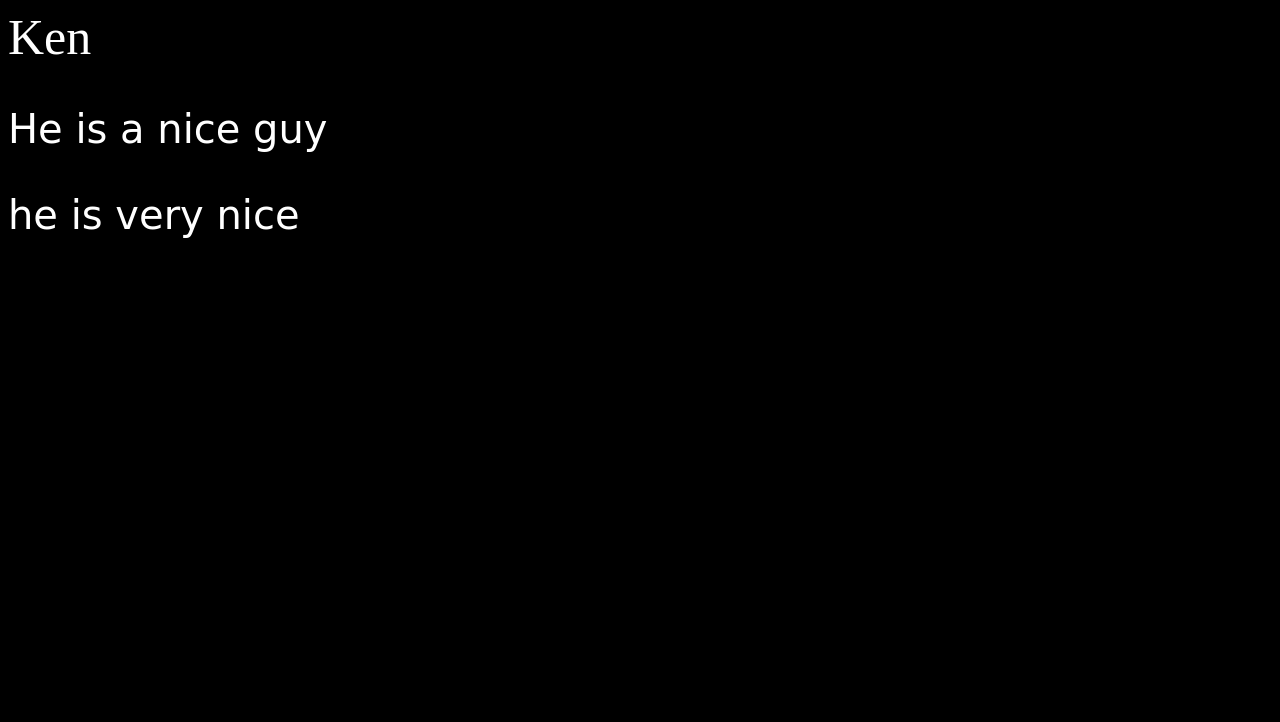
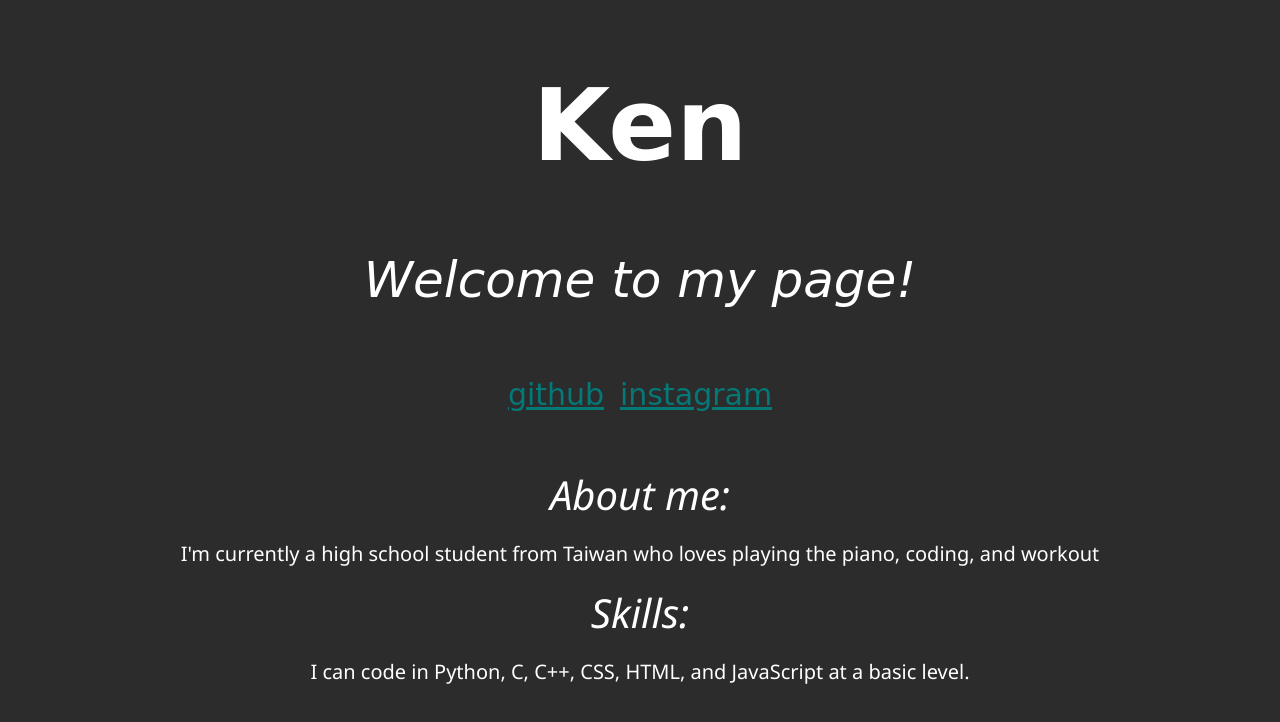
Before and after one commit to dkx20080629/dkx20080629.github.io, a plain HTML site: page author.html in a window 1280 px wide. Drawn offline with Linux system fonts and the light colour scheme.

Commit message:
Add files via upload

```diff
--- a/author.css
+++ b/author.css
@@ -1,14 +1,33 @@
 body {
-    background-color: black;
+    background-color: rgb(44, 44, 44);
 }
-h {
+h1 {
+    color: white;
+    font-size: 100px;
+    text-align: center;
+    font-family: cursive;
+}
+p {
     color: white;
     font-size: 50px;
     text-align: center;
+    font-family: cursive;
+}
 
+a {
+    color: rgb(5, 120, 120);
+    font-size: 30px;
 }
-p {
+
+.p1 {
     color: white;
     font-size: 40px;
-    font-family: cursive;
+    text-align: center;
+    font-family: Segoe UI;
 }
+.p2 {
+    color: white;
+    font-size: 20px;
+    text-align: center;
+    font-family: Segoe UI;
+}
--- a/author.html
+++ b/author.html
@@ -3,12 +3,20 @@
     <head>
         <meta charset="utf-8">
         <link rel="stylesheet" href="author.css">
-        <script src="test.js"></script>
-        <title>author introduction</title>
+        <script src="author.js"></script>
+        <title>Ken</title>
     </head>
     <body>
-        <h>Ken</h>
-        <p>He is a nice guy</p>
-        <p>he is very nice</p>
+        <h1>Ken</h1>
+        <p><i>Welcome to my page!</i></p>
+        <p><a href="https://github.com/dkx20080629">github</a> <a href="https://www.instagram.com/82939_o/">instagram</a></p>
+        <div class="p1"><i>About me:</i></div>
+        <br>
+        <div class="p2">I'm currently a high school student from Taiwan who loves playing the piano, coding, and workout</div>
+        <br>
+        <div class="p1"><i>Skills:</i></div>
+        <br>
+        <div class="p2">I can code in Python, C, C++, CSS, HTML, and JavaScript at a basic level.</div>
+        <br>
     </body>
 </html>
```
